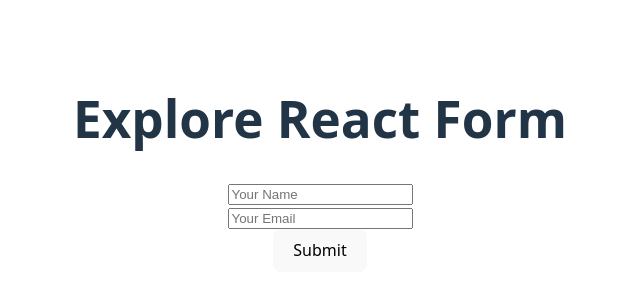
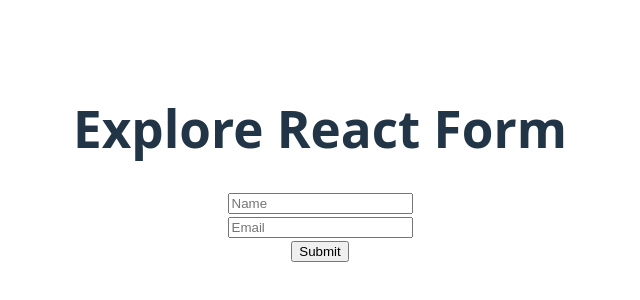
Before and after one commit to mdmhrz/explore-react-form, a React (Vite) app: page / in a window 1280 px wide. Shown: the part 236-536 px from the top of the page, without its empty margins (320-960 px from the left). Built offline with nearby package versions, Linux system fonts and the light colour scheme.

Commit message:
Use formData using handleFormAction method

```diff
--- a/src/App.jsx
+++ b/src/App.jsx
@@ -1,5 +1,6 @@
 import './App.css'
-import SimpleForm from './components/SimpleForm/SimpleForm'
+import FormAction from './components/SimpleForm/FormAction/FormAction'
+// import SimpleForm from './components/SimpleForm/SimpleForm'
 
 function App() {
 
@@ -8,8 +9,8 @@
     <>
 
       <h1>Explore React Form</h1>
-      <SimpleForm></SimpleForm>
-
+      {/* <SimpleForm></SimpleForm> */}
+      <FormAction></FormAction>
     </>
   )
 }
--- a/src/components/SimpleForm/FormAction/FormAction.jsx
+++ b/src/components/SimpleForm/FormAction/FormAction.jsx
@@ -0,0 +1,25 @@
+import React from 'react';
+
+
+const FormAction = () => {
+
+    const handleFormAction = (formData) => {
+        console.log(formData.get('name'));
+        console.log(formData.get('email'));
+    }
+
+
+    return (
+        <div>
+            <form action={handleFormAction}>
+                <input type="text" name='name' placeholder='Name' />
+                <br />
+                <input type="email" name="email" placeholder='Email' />
+                <br />
+                <input type="submit" value="Submit" />
+            </form>
+        </div>
+    );
+};
+
+export default FormAction;
```
